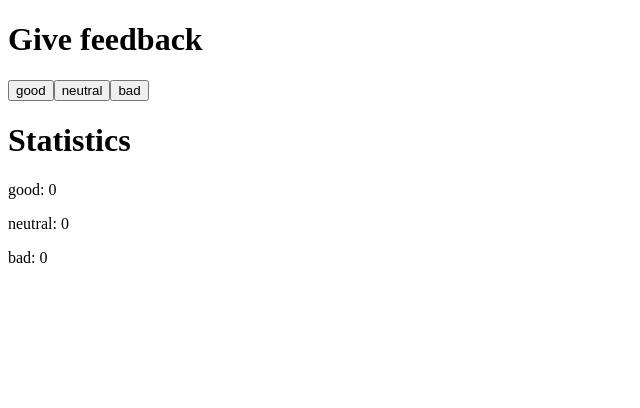
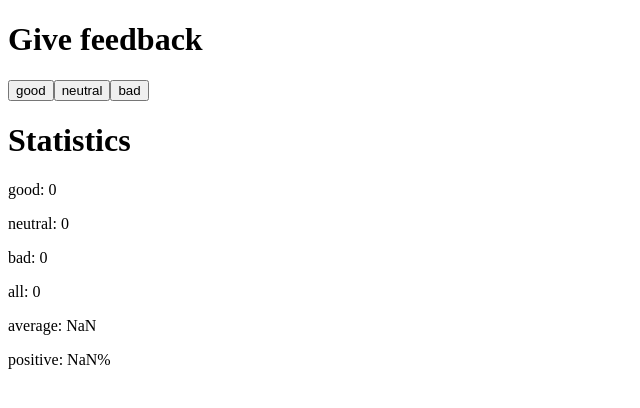
Before and after one commit to minhkhoi1026/full-stack-open-course, a React (Create React App) app in the folder part1/unicafe/: page / in a window 1280 px wide. Shown: the top 408 px of the page, without its empty margins (0-640 px from the left). Built offline with nearby package versions, Linux system fonts and the light colour scheme.

Commit message:
Complete exercise 1.7

```diff
--- a/part1/unicafe/src/App.js
+++ b/part1/unicafe/src/App.js
@@ -18,6 +18,9 @@ const App = () => {
   const voteGood = () => setGood(good + 1);
   const voteNeutral = () => setNeutral(neutral + 1);
   const voteBad = () => setBad(bad + 1);
+  const numFeedback = () => (good + neutral + bad);
+  const avgScore = () => ((good - bad)/numFeedback());
+  const positiveRate = () => (100 * good/numFeedback());
 
   return (
     <div>
@@ -29,6 +32,9 @@ const App = () => {
       <Summary name="good" val={good}/>
       <Summary name="neutral" val={neutral}/>
       <Summary name="bad" val={bad}/>
+      <Summary name ="all" val={numFeedback()}/>
+      <Summary name ="average" val={avgScore()}/>
+      <p>positive: {positiveRate()}% </p>
     </div>
   )
 }
```
